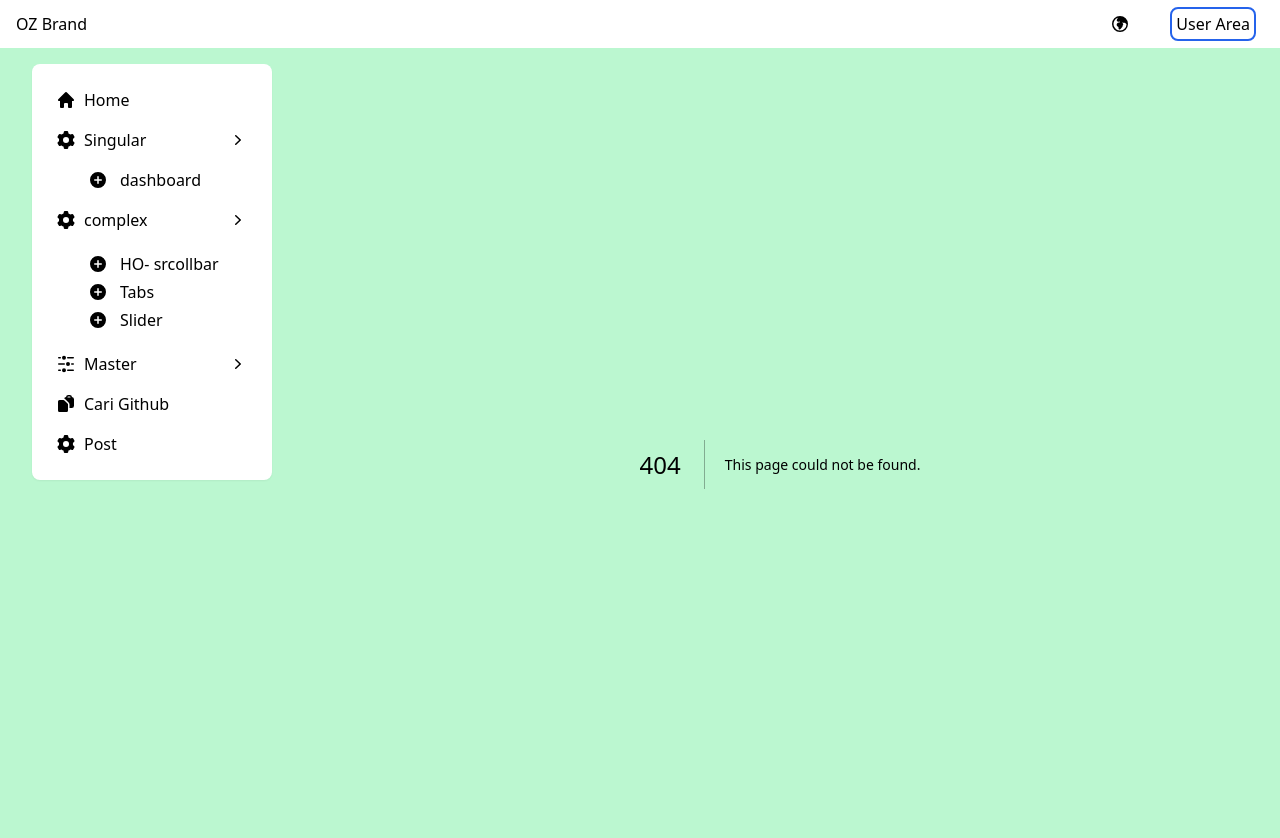
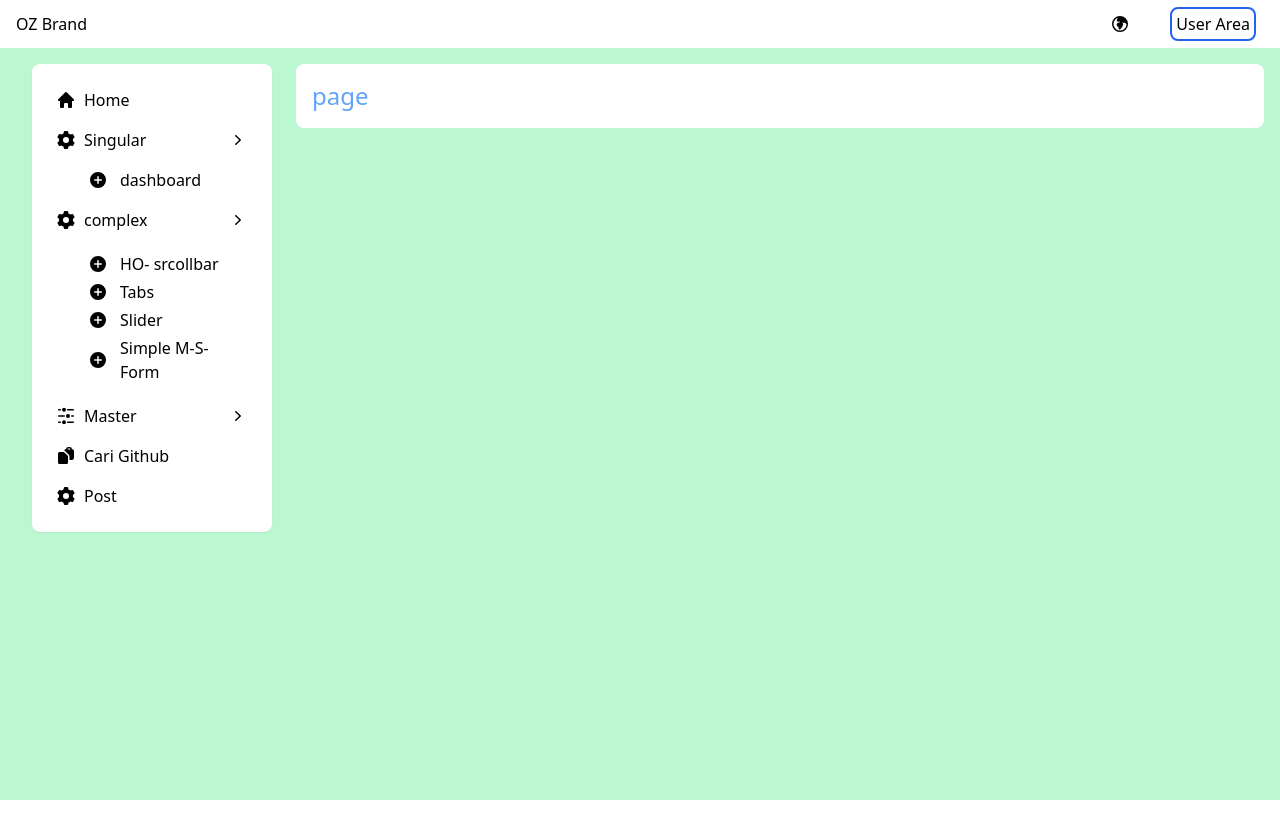
Before and after one commit to rozikin/belajar, a Next.js app: page /complex/simple-multi-step-form in a window 1280 px wide. Before the commit this address had no page. Shown: the top 838 px of the page. After the commit the page ends 800 px from the top, so only its background shows below. Built offline with nearby package versions, Linux system fonts and the light colour scheme.

Commit message:
feat:init add middleware

```diff
--- a/app/[...not-found]/page.tsx
+++ b/app/[...not-found]/page.tsx
@@ -4,7 +4,7 @@ const NotFOundPage = () => {
     return (
         <div className='bg-green-300'>
             <h1 className='text-green-500'>
-                NotFOundPage
+                Not FOund Page
             </h1>
 
         </div>
--- a/app/cari/page.tsx
+++ b/app/cari/page.tsx
@@ -1,8 +1,8 @@
 "use client"
-import { React , useState } from 'react';
-import SectionResult from './[slug]/SectionResult';
+import {useState } from 'react';
+import SectionResult from './[slug]/sectionResult';
 
-export default function page() {
+export default function Page() {
 
   const [query, setQuery] = useState('');
 
--- a/app/complex/horizontal-scrollbar/page.tsx
+++ b/app/complex/horizontal-scrollbar/page.tsx
@@ -1,5 +1,7 @@
 "use client"
-import HorizontalScrollbar from '@/components/horizontal-scrollbar/HorizontalScrollbar'
+
+import HorizontalScrollbar from '@/components/horizontal-scrollbar/HorizontalScrollbar';
+import Image from 'next/image';
 import React from 'react'
 
 const categories = [
@@ -59,8 +61,8 @@ const HorizontalScrollbarPage = () => {
 
                 <HorizontalScrollbar>
                     {users.map(item =>
-                    <div className='shrink-0'>
-                        <img src={item.image} alt={item.username} className='w-18 h-14 rounded-full cursor-pointer hover:scale-125 transition-all duration-200'/>
+                    <div key={item.id} className='shrink-0'>
+                        <Image src={item.image} alt={item.username} className='w-18 h-14 rounded-full cursor-pointer hover:scale-125 transition-all duration-200'/>
 
                     </div>)}
                 </HorizontalScrollbar>
--- /dev/null
+++ b/app/complex/simple-multi-step-form/page.tsx
@@ -0,0 +1,14 @@
+import React from 'react'
+
+function page() {
+  return (
+    <div className='bg-white rounded-lg mx-4 p-4'>
+        <h1 className='text-blue-400 text-2xl'>
+        page
+        </h1>
+
+        </div>
+  )
+}
+
+export default page
--- a/app/post/create/page.tsx
+++ b/app/post/create/page.tsx
@@ -2,7 +2,7 @@
 import { useRouter } from "next/navigation";
 import React, { useState } from "react";
 
-export default function create() {
+export default function Create() {
   const [title, setTitle] = useState("");
   const [content, setContent] = useState("");
   const [isLoading, setIsLoading] = useState(false);
--- a/components/horizontal-scrollbar/HorizontalScrollbar.tsx
+++ b/components/horizontal-scrollbar/HorizontalScrollbar.tsx
@@ -1,7 +1,9 @@
 "use client"
 import React from 'react'
 
-const HorizontalScrollbar = ({ children, scrollbar = true }: { children: React.ReactNode, scrollbar:any }) => {
+
+
+const HorizontalScrollbar = ({ children, scrollbar = true }: { children: React.ReactNode, scrollbar:boolean }) => {
 
     return (
         <div className={`flex overflow-x-auto items-center space-x-2 p-4 border-gray-300 border-2 my-4 ${scrollbar ? "scrollbar-thin scrollbar-thumb-slate-500 scrollbar-track-slate-200" : "scrollbar-none"}`}>
--- a/components/layout/MainLayout.tsx
+++ b/components/layout/MainLayout.tsx
@@ -3,6 +3,7 @@ import React, { useContext } from 'react'
 import MainHeader from './layout-sections/MainHeader'
 import MainSidebar from './layout-sections/MainSidebar'
 import { MenuContext } from '@/context/MenuContext'
+import MobileButtonNavigation from './layout-sections/MobileButtonNavigation'
 
 
 const MainLayout = ({ children }: { children: React.ReactNode }) => {
@@ -15,6 +16,7 @@ const MainLayout = ({ children }: { children: React.ReactNode }) => {
                 <MainHeader />
                 <main className="lg:ml-[280px]">{children}</main>
             </div>
+            <MobileButtonNavigation />
         </div>
     )
 }
--- a/components/layout/layout-sections/MainSidebar.tsx
+++ b/components/layout/layout-sections/MainSidebar.tsx
@@ -199,11 +199,33 @@ const MainSidebar = () => {
               </svg>
 
               <Link
-                href="/complex/slider"
+                href="/complex/simple-multi-step-form"
                 onClick={closeSideBarHandler}
                 className="flex-1"
               >
                 Slider
+              </Link>
+            </li>
+            <li className="flex justify-start items-center gap-3 my-1">
+              <svg
+                xmlns="http://www.w3.org/2000/svg"
+                viewBox="0 0 20 20"
+                fill="currentColor"
+                className="w-5 h-5"
+              >
+                <path
+                  fillRule="evenodd"
+                  d="M10 18a8 8 0 100-16 8 8 0 000 16zm.75-11.25a.75.75 0 00-1.5 0v2.5h-2.5a.75.75 0 000 1.5h2.5v2.5a.75.75 0 001.5 0v-2.5h2.5a.75.75 0 000-1.5h-2.5v-2.5z"
+                  clipRule="evenodd"
+                />
+              </svg>
+
+              <Link
+                href="/complex/simple-multi-step-form"
+                onClick={closeSideBarHandler}
+                className="flex-1"
+              >
+                Simple M-S-Form
               </Link>
             </li>
           </ul>
--- /dev/null
+++ b/components/layout/layout-sections/MobileButtonNavigation.tsx
@@ -0,0 +1,78 @@
+'use client';
+import Link from 'next/link';
+import { usePathname } from 'next/navigation'
+import React from 'react'
+
+
+const NavButtonsList = [
+    {
+        id: 1,
+        label: 'Home',
+        icon: <svg xmlns="http://www.w3.org/2000/svg" fill="none" viewBox="0 0 24 24" strokeWidth={1.5} stroke="currentColor" className="w-6 h-6">
+        <path strokeLinecap="round" strokeLinejoin="round" d="M2.25 12l8.954-8.955c.44-.439 1.152-.439 1.591 0L21.75 12M4.5 9.75v10.125c0 .621.504 1.125 1.125 1.125H9.75v-4.875c0-.621.504-1.125 1.125-1.125h2.25c.621 0 1.125.504 1.125 1.125V21h4.125c.621 0 1.125-.504 1.125-1.125V9.75M8.25 21h8.25" />
+      </svg>
+      ,
+        path: '/'
+    },
+    {
+        id: 2,
+        label: 'Search',
+        icon: <svg xmlns="http://www.w3.org/2000/svg" fill="none" viewBox="0 0 24 24" strokeWidth={1.5} stroke="currentColor" className="w-6 h-6">
+            <path strokeLinecap="round" strokeLinejoin="round" d="M21 21l-5.197-5.197m0 0A7.5 7.5 0 105.196 5.196a7.5 7.5 0 0010.607 10.607z" />
+        </svg>
+        ,
+        path: '/search'
+    },
+    {
+        id: 3,
+        label: 'Add',
+        icon: <svg xmlns="http://www.w3.org/2000/svg" fill="none" viewBox="0 0 24 24" strokeWidth={1.5} stroke="currentColor" className="w-6 h-6">
+        <path strokeLinecap="round" strokeLinejoin="round" d="M12 9v6m3-3H9m12 0a9 9 0 11-18 0 9 9 0 0118 0z" />
+      </svg>
+      ,
+        path: '/add'
+    },
+    {
+        id: 4,
+        label: 'Favourites',
+        icon: <svg xmlns="http://www.w3.org/2000/svg" fill="none" viewBox="0 0 24 24" strokeWidth={1.5} stroke="currentColor" className="w-6 h-6">
+        <path strokeLinecap="round" strokeLinejoin="round" d="M21 8.25c0-2.485-2.099-4.5-4.688-4.5-1.935 0-3.597 1.126-4.312 2.733-.715-1.607-2.377-2.733-4.313-2.733C5.1 3.75 3 5.765 3 8.25c0 7.22 9 12 9 12s9-4.78 9-12z" />
+    </svg>
+      ,
+        path: '/favourites'
+    },
+    {
+        id: 5,
+        label: 'User Area',
+        icon: <svg xmlns="http://www.w3.org/2000/svg" fill="none" viewBox="0 0 24 24" strokeWidth={1.5} stroke="currentColor" className="w-6 h-6">
+            <path strokeLinecap="round" strokeLinejoin="round" d="M21 21l-5.197-5.197m0 0A7.5 7.5 0 105.196 5.196a7.5 7.5 0 0010.607 10.607z" />
+        </svg>
+        ,
+        path: '/users'
+    }
+]
+
+function MobileButtonNavigation() {
+
+    const path = usePathname();
+
+    console.log({ path });
+
+
+    return (
+        <div className='fixed bottom-0 left-0 right-0 w-full h-12 bg-white sm:hidden'>
+            <div className='flex justify-around items-center h-12 gap-x-3 border-t-gray-200'>
+                {NavButtonsList.map((item) => (
+                    <Link
+                        key={item.id}
+                        href={item.path} className={`text-3xl ${path === item.path ? 'text-gray-800': 'text-gray-400'}`}>
+                        {item.icon}
+                    </Link>
+                ))}
+
+            </div>
+        </div >
+    )
+}
+
+export default MobileButtonNavigation
```
Also changed, not shown: middleware.ts (+15 -3 lines), app/complex/simple-multi-step-form/components/SimpleMultiStepForm.tsx (added).
